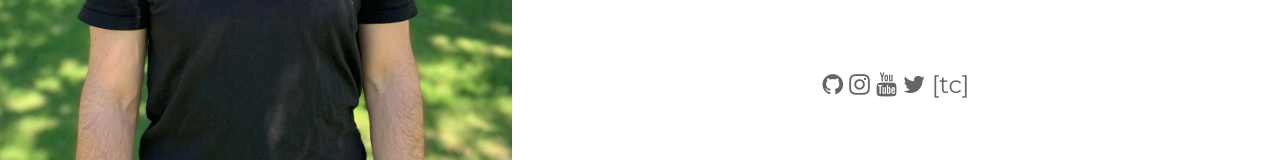
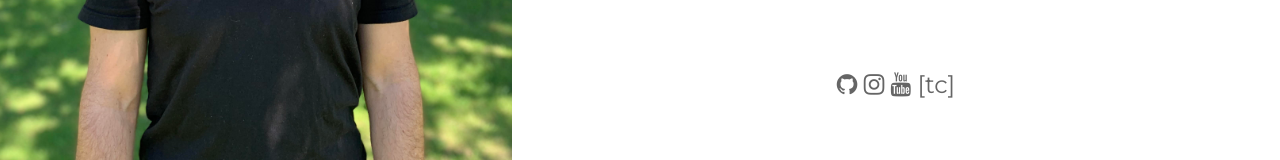
Before and after one commit to amiune/amiune.github.io, a plain HTML site: page index.html in a window 1280 px wide. Shown: the part 610-770 px from the top of the page. Drawn offline with nearby package versions, Linux system fonts and the light colour scheme.

Commit message:
Update index.html

```diff
--- a/index.html
+++ b/index.html
@@ -67,7 +67,7 @@ a{text-decoration: none;}
     <a href="https://github.com/amiune"><i class="fa fa-github w3-hover-opacity"></i></a>
 	<a href="https://www.instagram.com/heam._/"><i class="fa fa-instagram w3-hover-opacity"></i></a>
     <a href="https://www.youtube.com/user/hernanamiune"><i class="fa fa-youtube w3-hover-opacity"></i></a>
-    <a href="https://twitter.com/__heam__"><i class="fa fa-twitter w3-hover-opacity"></i></a>
+    <!--a href="https://twitter.com/__heam__"><i class="fa fa-twitter w3-hover-opacity"></i></a-->
 	<a href="https://www.topcoder.com/members/amiune" class="w3-hover-opacity">[tc]</a>
   <!-- End footer -->
   </footer>
```
